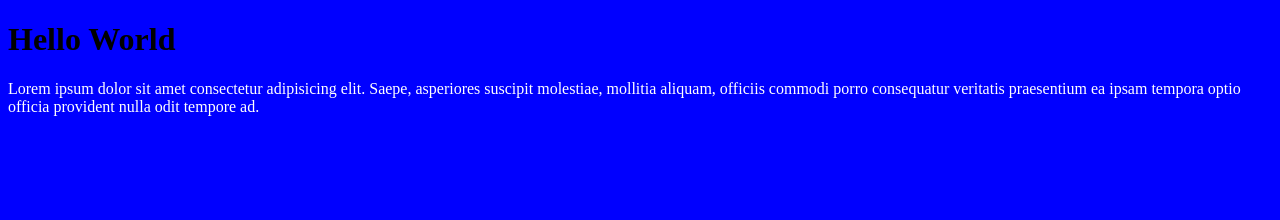
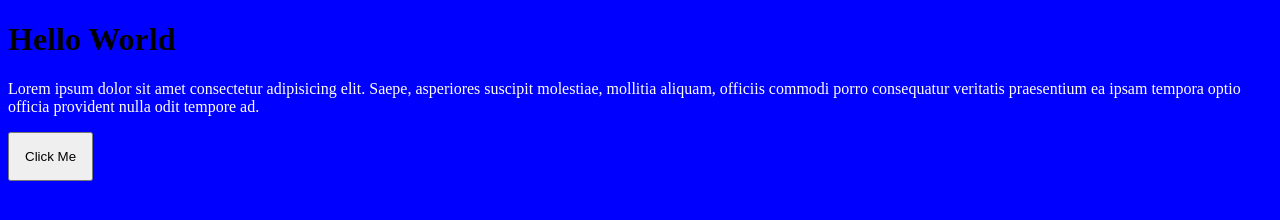
Before and after one commit to Zin-Mg-Nyunt/Git-Test, a plain HTML site: page index.html in a window 1280 px wide. Drawn offline with Linux system fonts and the light colour scheme.

Commit message:
adding button in dev1

```diff
--- a/index.html
+++ b/index.html
@@ -14,5 +14,6 @@
       veritatis praesentium ea ipsam tempora optio officia provident nulla odit
       tempore ad.
     </p>
+    <button>Click Me</button>
   </body>
 </html>
--- a/style.css
+++ b/style.css
@@ -4,3 +4,6 @@ body{
 p{
     color: white;
 }
+button{
+    padding: 15px;
+}
```
